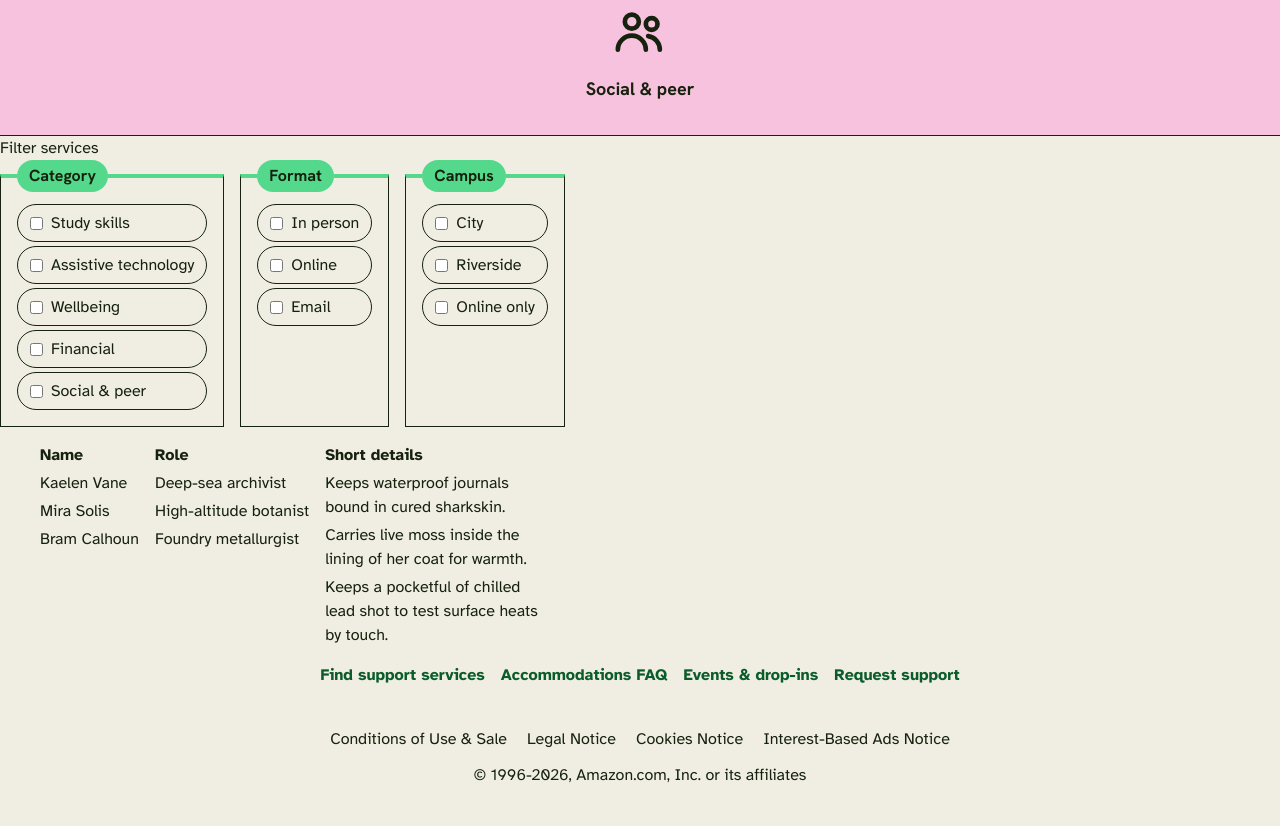
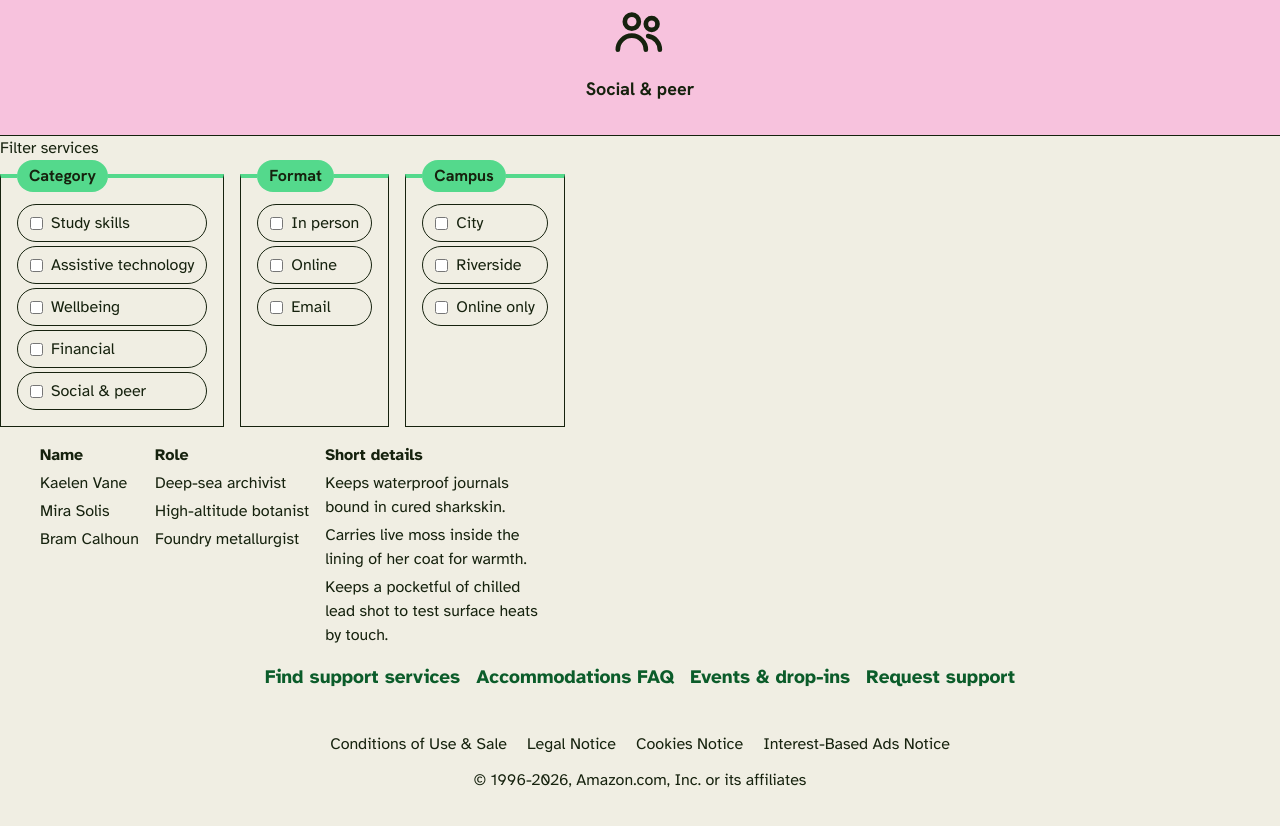
Before and after one commit to Max-mach/Web-Design-Frameworks, a website: page starter/03-flexbox-starter/index.html in a window 1280 px wide. Shown: the part 589-1415 px from the top of the page. Drawn offline with Linux system fonts and the light colour scheme.

Commit message:
font-update

```diff
--- a/starter/03-flexbox-starter/index.html
+++ b/starter/03-flexbox-starter/index.html
@@ -289,28 +289,28 @@
           <li>
             <a
               href="find-support-services.html"
-              class="text-base font-bold text-link no-underline hover:underline"
+              class="text-[19px] font-bold text-link no-underline hover:underline"
               >Find support services</a
             >
           </li>
           <li>
             <a
               href="accommodations-faq.html"
-              class="text-base font-bold text-link no-underline hover:underline"
+              class="text-[19px] font-bold text-link no-underline hover:underline"
               >Accommodations FAQ</a
             >
           </li>
           <li>
             <a
               href="events.html"
-              class="text-base font-bold text-link no-underline hover:underline"
+              class="text-[19px] font-bold text-link no-underline hover:underline"
               >Events &amp; drop-ins</a
             >
           </li>
           <li>
             <a
               href="request-support.html"
-              class="text-base font-bold text-link no-underline hover:underline"
+              class="text-[19px] font-bold text-link no-underline hover:underline"
               >Request support</a
             >
           </li>
```
Also changed, not shown: starter/03-flexbox-starter/assets/app.css.
